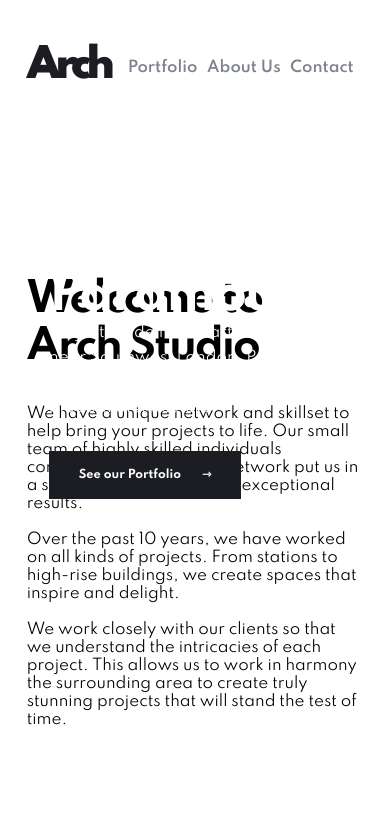
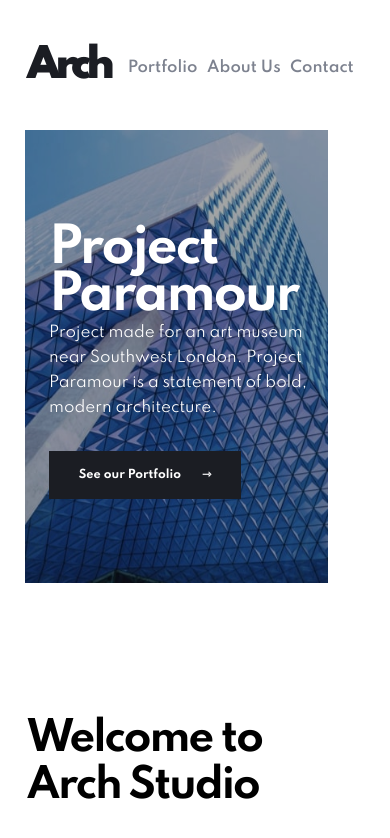
Before and after one commit to DaanWarming/arch-studio-multi-page, a plain HTML site: page Arch project file/index.html in a window 390 px wide. Shown: the top 838 px of the page. Drawn offline with Linux system fonts and the light colour scheme; the site is published under a folder, as on GitHub Pages, so addresses that start at the root find nothing.

Commit message:
Update style.css

```diff
--- a/Arch project file/style.css
+++ b/Arch project file/style.css
@@ -1568,7 +1568,7 @@ footer button {
     }
 
     .homeSlides img {
-        content: url('/assets2/home/mobile/image-hero-paramour.jpg');
+        content: url('assets2/home/mobile/image-hero-paramour.jpg');
         max-height: 30rem;
     }
 
```
